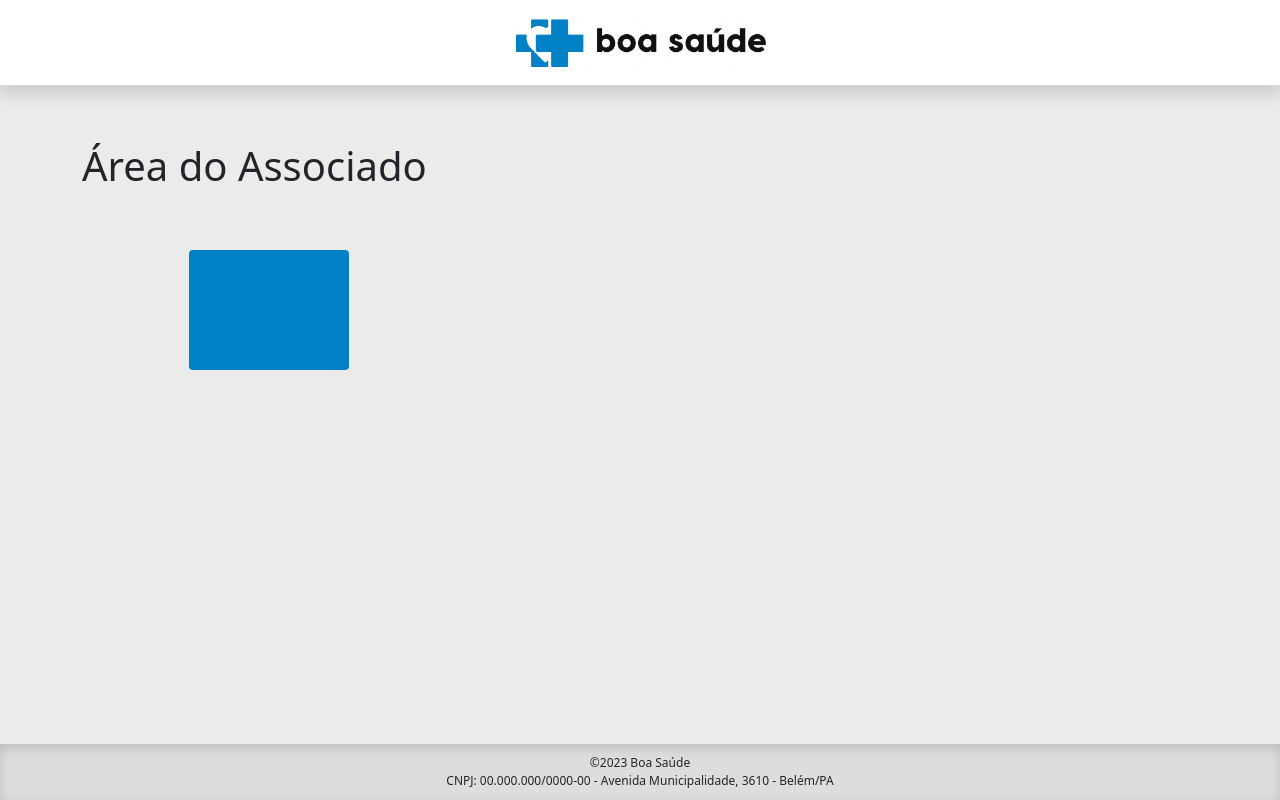
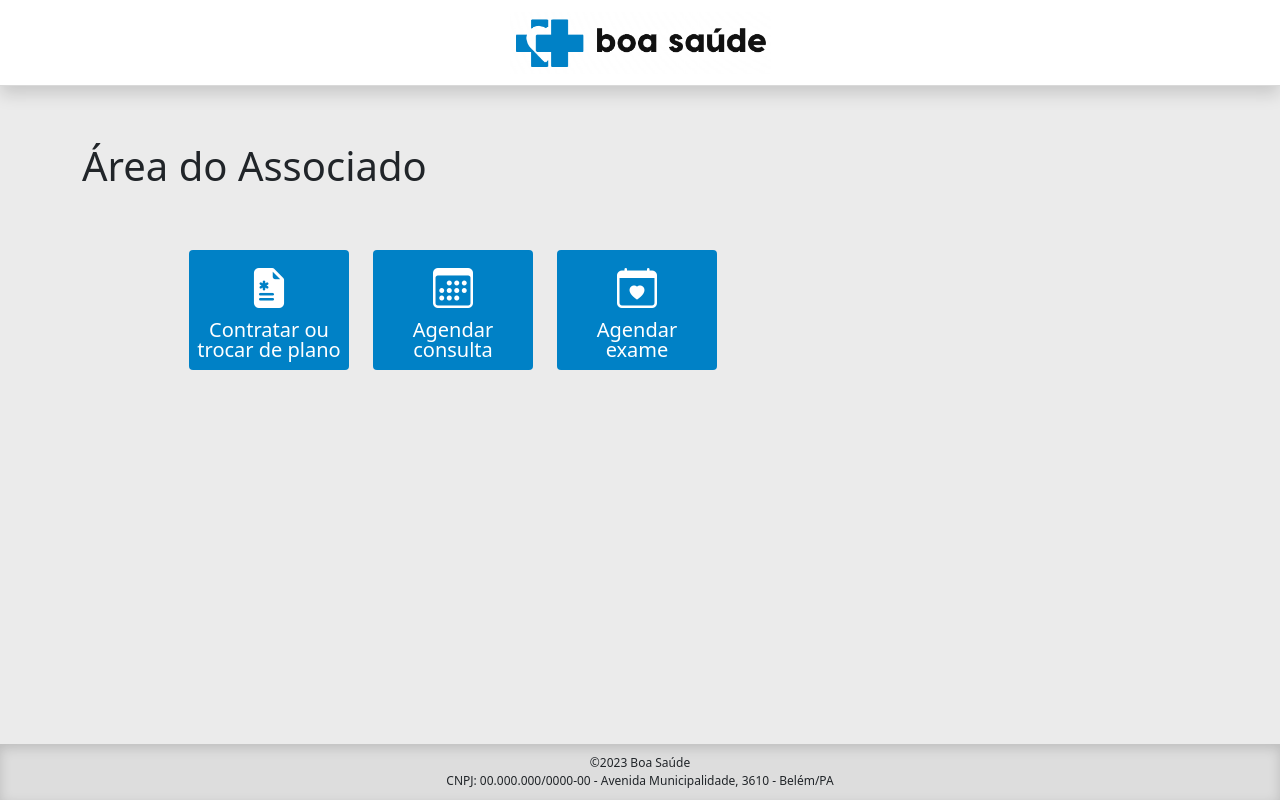
Before and after one commit to TCC-ArqSD-2023/portal-corporativo, an Angular app: page /area/associado in a window 1280 px wide. Built offline with nearby package versions, Linux system fonts and the light colour scheme.

Commit message:
area associado

```diff
--- a/src/app/app-services/menu.service.ts
+++ b/src/app/app-services/menu.service.ts
@@ -19,7 +19,9 @@ export class MenuService {
 
   private construirMenuAssociado(): MenuArea{
     const listaMenus = [
-      new MenuItem('', '', '/')
+      new MenuItem('file-earmark-medical-fill', 'Contratar ou trocar de plano', '/'),
+      new MenuItem('calendar3', 'Agendar consulta', '/'),
+      new MenuItem('calendar-heart', 'Agendar exame', '/'),
     ]
     return new MenuArea("Associado", listaMenus);
   }
--- a/src/app/app.module.ts
+++ b/src/app/app.module.ts
@@ -11,7 +11,6 @@ import { AppComponent } from './app.component';
 import { HomeComponent } from './home/home.component';
 import { EspecialidadeListComponent } from './funcionario/especialidade/especialidade-list/especialidade-list.component';
 import { EspecialidadeFormComponent } from './funcionario/especialidade/especialidade-form/especialidade-form.component';
-import { InputComponent } from './shared/input/input.component';
 import { AreaComponent } from './area/area.component';
 import { PlanoListComponent } from './funcionario/plano/plano-list/plano-list.component';
 import { PlanoFormComponent } from './funcionario/plano/plano-form/plano-form.component';
@@ -26,7 +25,6 @@ registerLocaleData(localePt, 'pt');
     HomeComponent,
     EspecialidadeListComponent,
     EspecialidadeFormComponent,
-    InputComponent,
     AreaComponent,
     PlanoListComponent,
     PlanoFormComponent,
--- a/src/app/area/area.component.css
+++ b/src/app/area/area.component.css
@@ -11,7 +11,7 @@ h1{
   flex-direction: column;
 
   width: 160px;
-  height: 120px;
+  min-height: 120px;
   margin: 12px;
   padding: 8px;
   background-color: #0081c6;
@@ -23,7 +23,7 @@ h1{
 }
 
 .menu-item:hover{
-  background-color: #0977b3;
+  background-image: linear-gradient(rgba(0,0,0,0.15), rgba(0,0,0,0.15));
 }
 
 .menu-item .icone{
@@ -39,4 +39,5 @@ h1{
   margin: 0;
 
   font-size: 20px;
+  line-height: 1;
 }
--- a/src/app/shared/input/input.component.html
+++ /dev/null
@@ -1,5 +0,0 @@
-<!-- <label for="nome" class="form-label">Especialidade</label>
-<input type="text" id="nome" formControlName="nome" class="form-control">
-<div class="mensagem-erro" *ngIf="formulario.get('nome')?.errors">
-  {{ formulario.get('nome')?.errors }}
-</div> -->
--- a/src/app/shared/input/input.component.ts
+++ /dev/null
@@ -1,53 +0,0 @@
-import { Component, OnInit } from '@angular/core';
-import { ControlValueAccessor, NG_VALUE_ACCESSOR } from '@angular/forms';
-
-@Component({
-  selector: 'gisa-input',
-  templateUrl: './input.component.html',
-  styleUrls: ['./input.component.css'],
-  providers: [
-    {
-      provide: NG_VALUE_ACCESSOR,
-      multi: true,
-      useExisting: InputComponent
-    }
-  ]
-})
-export class InputComponent implements ControlValueAccessor {
-
-  public valor: string = "";
-
-  onChange = () => {};
-  onTouched = () => {};
-  touched = false;
-  disabled = false;
-
-  constructor() { }
-
-  writeValue(valor: string): void {
-    this.valor = valor;
-  }
-
-  registerOnChange(onChange: any) {
-    this.onChange = onChange;
-  }
-
-  registerOnTouched(onTouched: any) {
-    this.onTouched = onTouched;
-  }
-
-  setDisabledState(disabled: boolean) {
-    this.disabled = disabled;
-  }
-
-  marcarComoTouched(){
-    if (!this.touched){
-      this.onTouched();
-      this.touched = true;
-    }
-  }
-
-  ngOnInit(): void {
-  }
-
-}
```
Also changed, not shown: src/app/shared/input/input.component.css (deleted), 1 other file (tests, documents, lock files or other folders).
